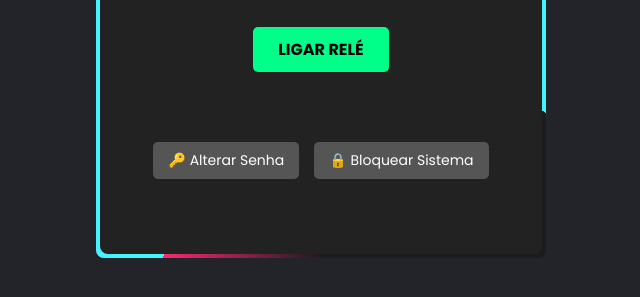
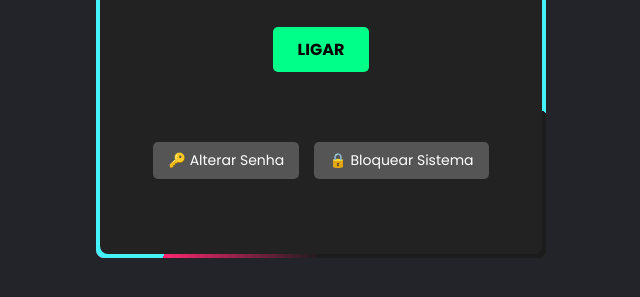
Before and after one commit to DalvanGustavo/Automacao-de-Bancada-de-Solda, a plain HTML site: page Controle Bancada/painel.html in a window 1280 px wide. Shown: the part 417-714 px from the top of the page, without its empty margins (319-959 px from the left). Drawn offline with Linux system fonts and the light colour scheme.

Commit message:
refactor: Optimized power button name

```diff
--- a/Controle Bancada/painel.html
+++ b/Controle Bancada/painel.html
@@ -29,7 +29,7 @@
             </div>
 
             <div class="botoes-container">
-                <button id="btn-ligar" class="btn-acao btn-verde">LIGAR RELÉ</button>
+                <button id="btn-ligar" class="btn-acao btn-verde">LIGAR</button>
                 <button id="btn-desligar" class="btn-acao btn-vermelho" style="display: none;">DESLIGAR</button>
             </div>
 
```
